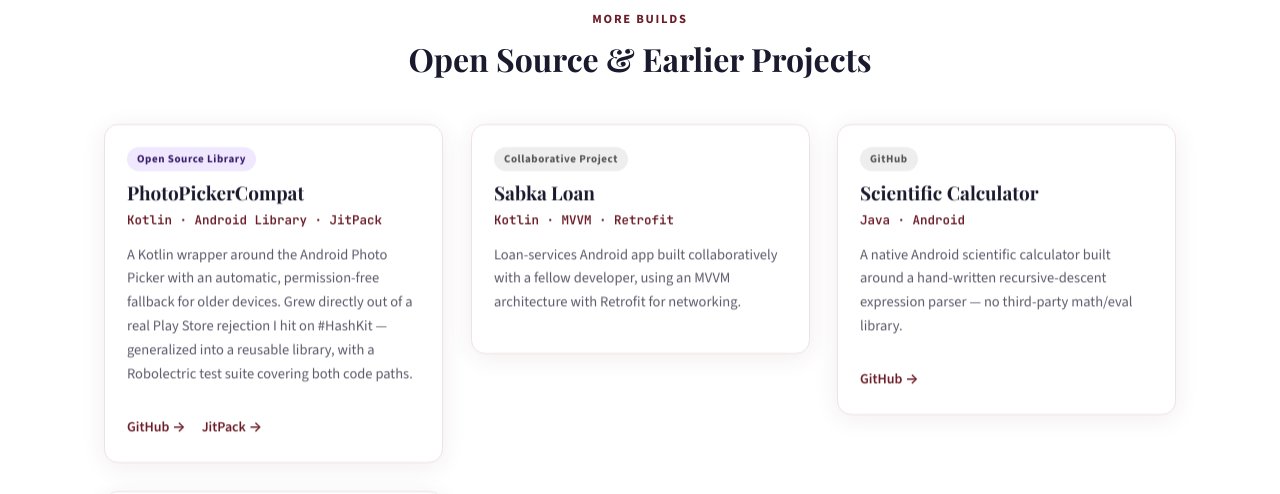
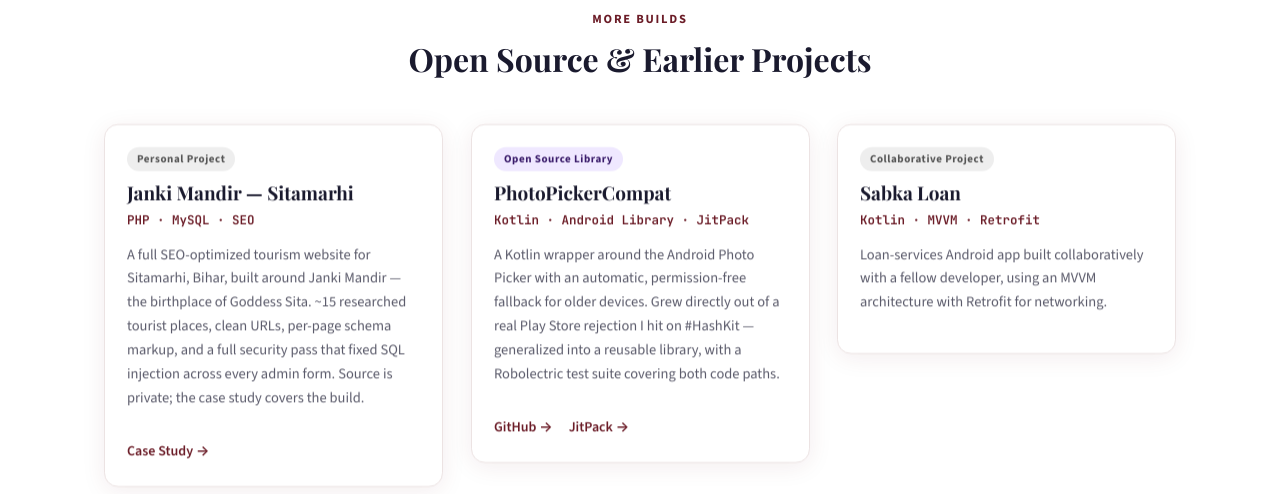
Before and after one commit to mukeshkumar356/mukeshkumar356.github.io, a plain HTML site: page projects.html in a window 1280 px wide. Shown: the part 2820-3314 px from the top of the page. Drawn offline with nearby package versions, Linux system fonts and the light colour scheme.

Commit message:
Add Janki Mandir Sitamarhi project card

```diff
--- a/projects.html
+++ b/projects.html
@@ -195,6 +195,18 @@
 
       <div class="proj-card reveal">
         <div class="proj-body">
+          <span class="proj-status repo">Personal Project</span>
+          <h3>Janki Mandir — Sitamarhi</h3>
+          <div class="proj-tech">PHP · MySQL · SEO</div>
+          <p class="desc">A full SEO-optimized tourism website for Sitamarhi, Bihar, built around Janki Mandir — the birthplace of Goddess Sita. ~15 researched tourist places, clean URLs, per-page schema markup, and a full security pass that fixed SQL injection across every admin form. Source is private; the case study covers the build.</p>
+          <div class="proj-links">
+            <a href="https://github.com/mukeshkumar356/jankimandir-sitamarhi-case-study" target="_blank" rel="noopener">Case Study →</a>
+          </div>
+        </div>
+      </div>
+
+      <div class="proj-card reveal">
+        <div class="proj-body">
           <span class="proj-status oss">Open Source Library</span>
           <h3>PhotoPickerCompat</h3>
           <div class="proj-tech">Kotlin · Android Library · JitPack</div>
```
